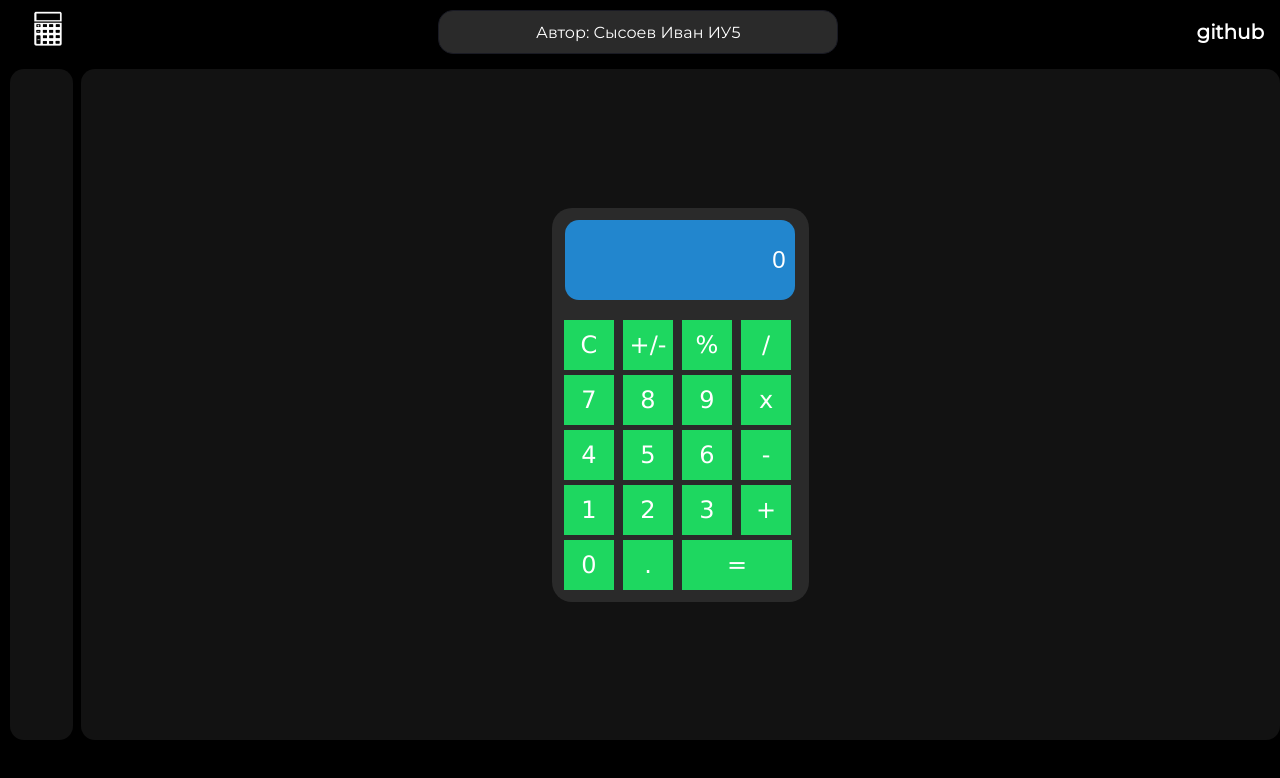
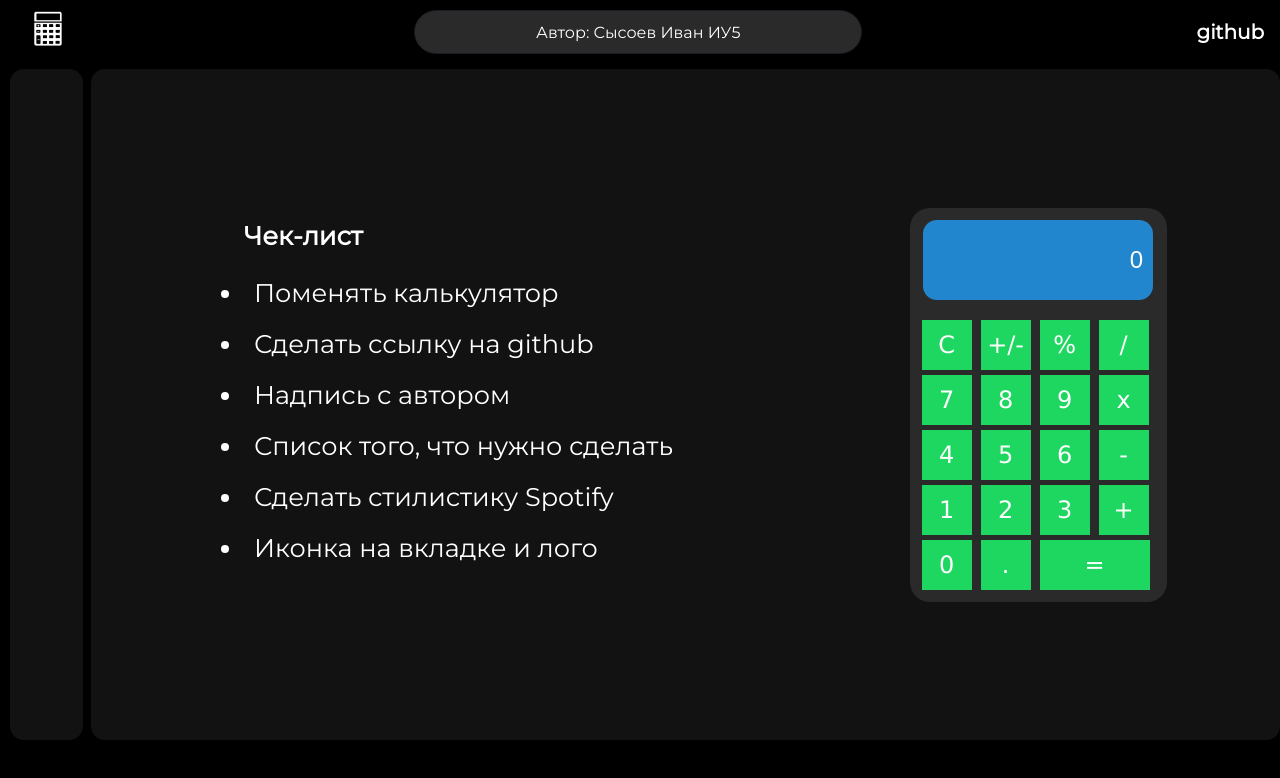
Before and after one commit to OlegWhiteRose/Kanev_Prime, a plain HTML site: page calculaltor.html in a window 1280 px wide. Drawn offline with Linux system fonts and the light colour scheme.

Commit message:
checklist added

```diff
--- a/calculaltor.html
+++ b/calculaltor.html
@@ -3,11 +3,13 @@
 
 <head>
   <title>Калькулятор</title>
+  <meta charset="UTF8">
   <link rel="stylesheet"
   href="https://fonts.googleapis.com/css?family=Montserrat">
   <link rel="stylesheet" href="css/style.css">
   <link rel="stylesheet" href="css/panels.css">
   <link rel="stylesheet" href="css/calc.css">
+  <link rel="stylesheet" href="css/list.css">
 </head>
 
 <body>
@@ -27,6 +29,17 @@
         </nav>
 
         <div class="main-panel">
+            <div class="checklist-container">
+                <div class="li-header">Чек-лист</div>
+                <ul class="checklist">
+                    <li>Поменять калькулятор</li>
+                    <li>Сделать ссылку на github</li>
+                    <li>Надпись с автором</li>
+                    <li>Список того, что нужно сделать</li>
+                    <li>Сделать стилистику Spotify</li>
+                    <li>Иконка на вкладке и лого</li>
+                </ul>
+            </div>
             <div class="calc-background">
                 <!-- блок с экраном калькулятора, где будет выводиться результат вычислений. -->
                 <div id="result" class="result">
--- /dev/null
+++ b/css/list.css
@@ -0,0 +1,25 @@
+li {
+    font-family: 'Montserrat';
+    color: white;
+    font-size: clamp(18px, 2vw, 28px);
+    padding: 10px;
+}
+
+.li-header {
+    font-family: 'Montserrat';
+    color: white;
+    font-weight: bold;
+    margin-left: 40px;
+    font-size: clamp(18px, 2vw, 28px);
+}
+
+.checklist {
+    display: flex;
+    flex-direction: column;
+    justify-content: space-around;
+    height: 100%;
+}
+
+.checklist-container {
+
+}
--- a/css/panels.css
+++ b/css/panels.css
@@ -18,18 +18,18 @@
 .left-panel {
     background-color: #121212;
     height: 98.5%;
-    width: 64px;
+    width: 74px;
     border-radius: 14px;
     margin-left: 10px;
 }
 
 .main-panel {
     display: flex;
-    justify-content: center;
+    justify-content: space-around;
     align-items: center;
     background-color: #121212;
     height: 98.5%;
-    width: 95.2%;
+    width: 94.8%;
     margin-left: 8px;
     border-radius: 14px;
 }
--- a/css/style.css
+++ b/css/style.css
@@ -5,6 +5,7 @@ html, body {
 }
 
 .main-text {
+  color: white;
   font-family: 'Montserrat';
 }
 
@@ -18,7 +19,6 @@ html, body {
 }
 
 a {
-  color: white;
   text-decoration: none;
   font-weight: bold;
   font-size: 20px;
@@ -34,13 +34,13 @@ a {
 
 .global-button {
   overflow: hidden;
-  width: 10em;
+  width: 28rem;
   height: 70%;
   margin-top: 2em;
   margin-bottom: 2em;
   font-size: 2.5rem;
   background-color: #2a2a2a;
-  border-radius: 15px;
+  border-radius: 25px;
   border: 1px solid #191A23;
   cursor: pointer;
 }
```
